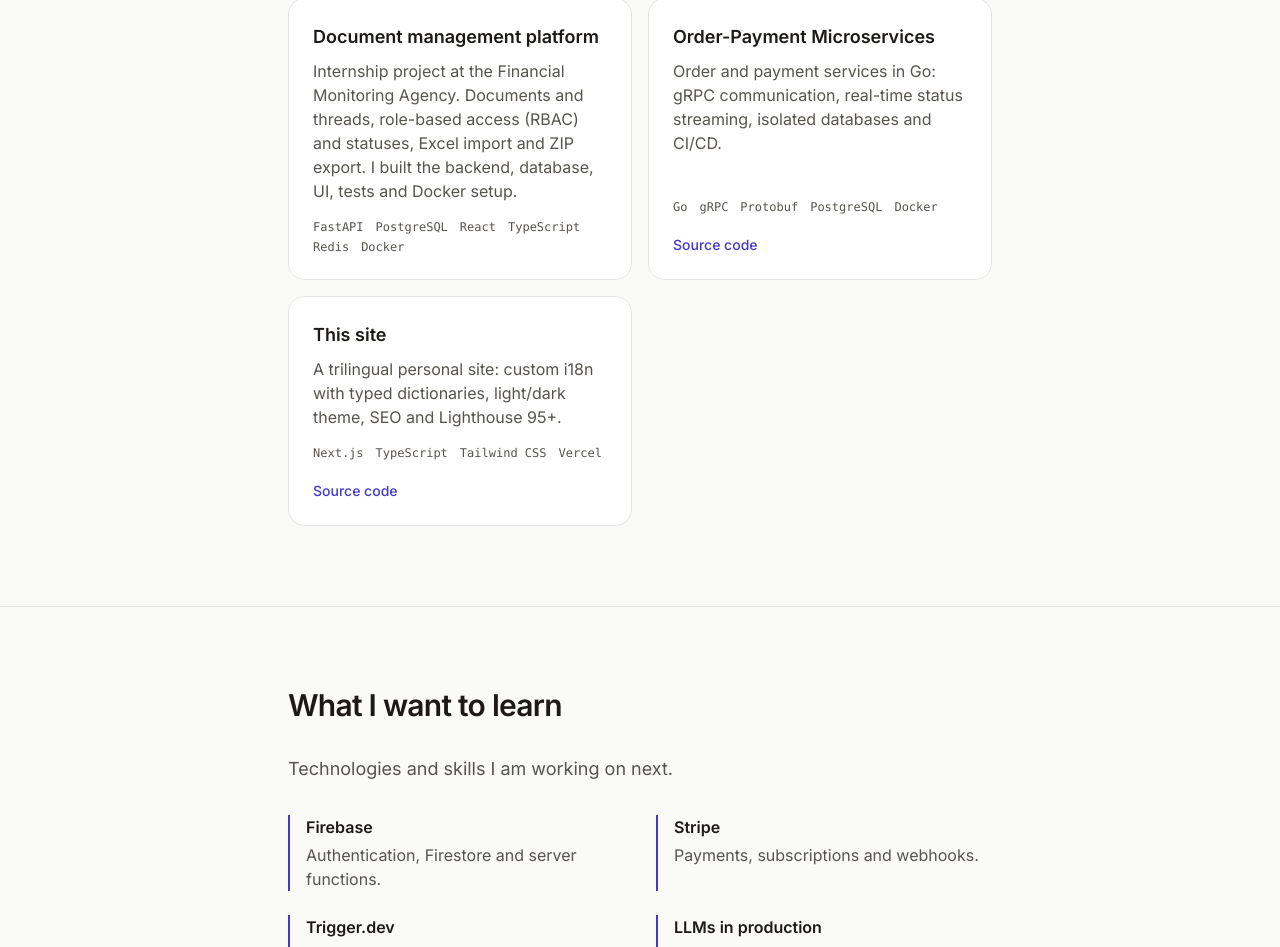
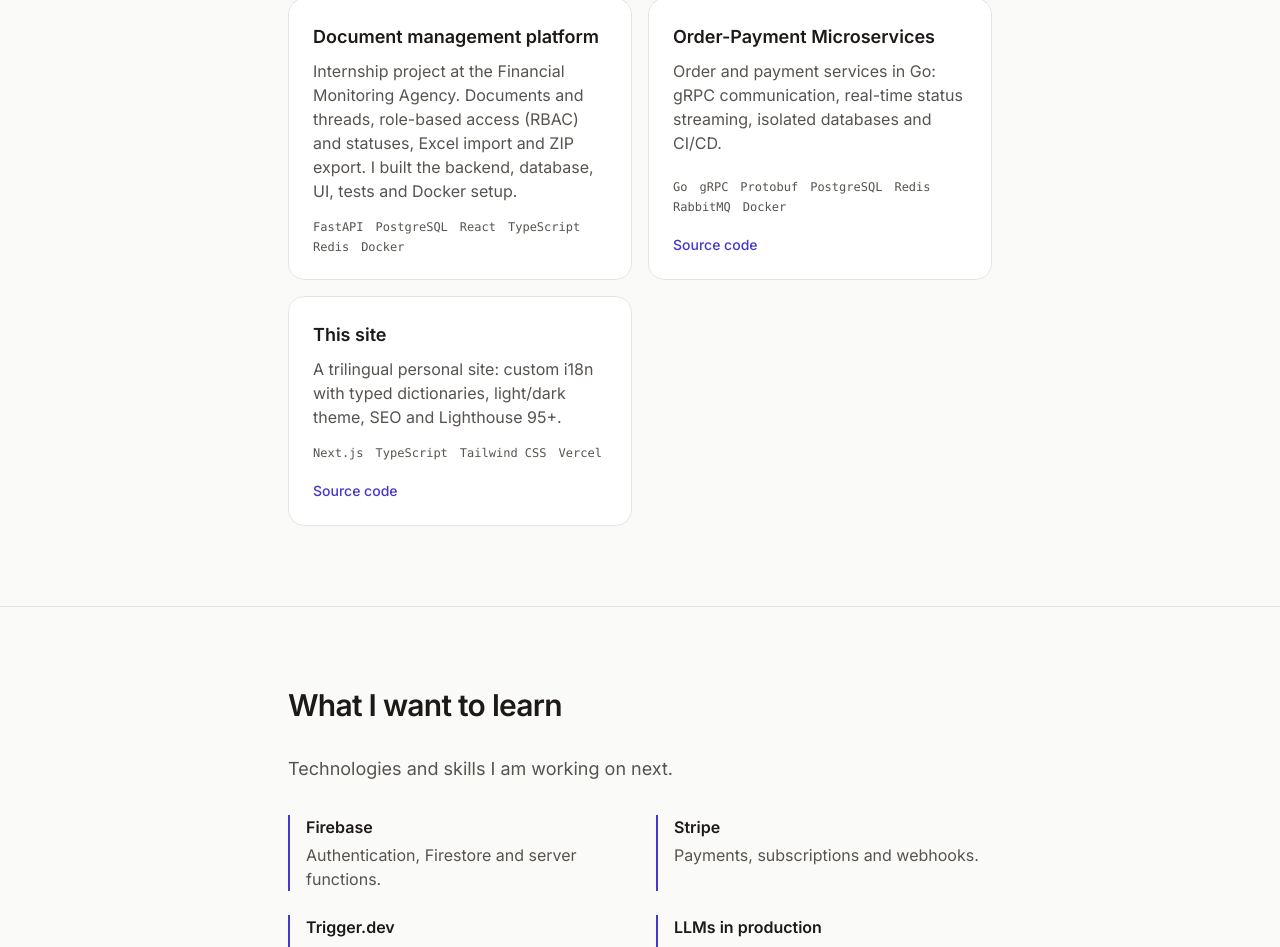
Before and after one commit to azhenissov/about-me, a Next.js app: page /en in a window 1280 px wide. Shown: the part 1904-2851 px from the top of the page. Built offline with nearby package versions, Linux system fonts and the light colour scheme; no server answers.

Commit message:
content: list Redis and RabbitMQ in Order-Payment stack
Matches the project's own README.

Co-Authored-By: Claude Opus 5.5 <noreply@anthropic.com>

```diff
--- a/src/content/projects.ts
+++ b/src/content/projects.ts
@@ -27,7 +27,7 @@ export const projects: Project[] = [
       ru: "Сервисы заказов и оплат на Go: общение по gRPC, стриминг статусов в реальном времени, изолированные базы данных и CI/CD.",
       en: "Order and payment services in Go: gRPC communication, real-time status streaming, isolated databases and CI/CD.",
     },
-    stack: ["Go", "gRPC", "Protobuf", "PostgreSQL", "Docker"],
+    stack: ["Go", "gRPC", "Protobuf", "PostgreSQL", "Redis", "RabbitMQ", "Docker"],
     repoUrl: "https://github.com/azhenissov/order-payment-microservices",
   },
   {
```
